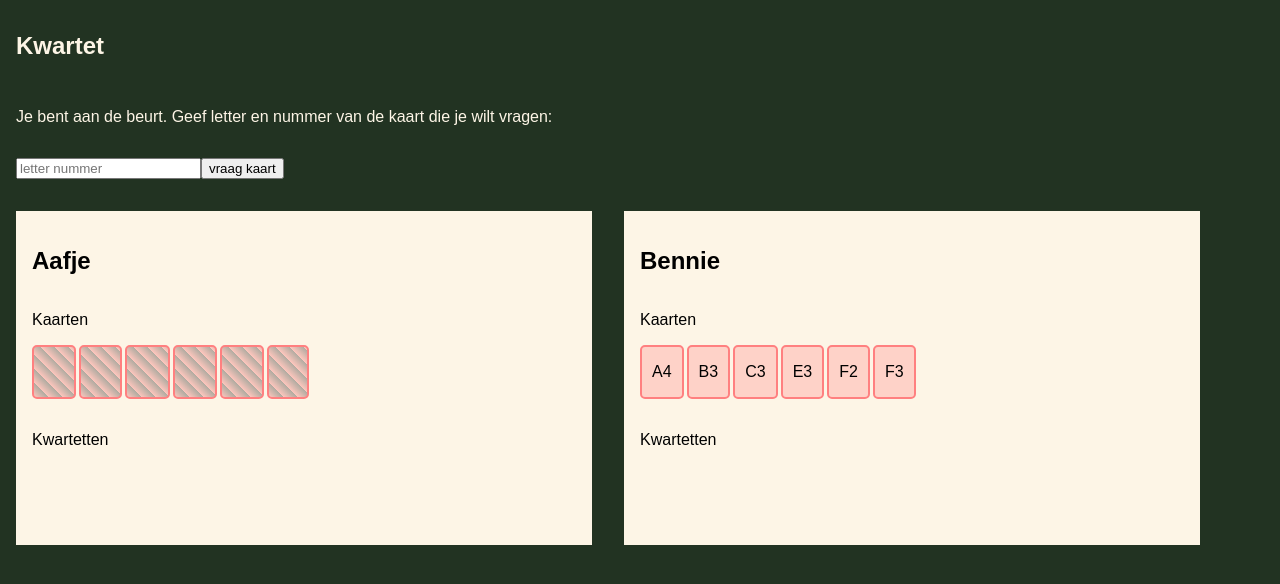
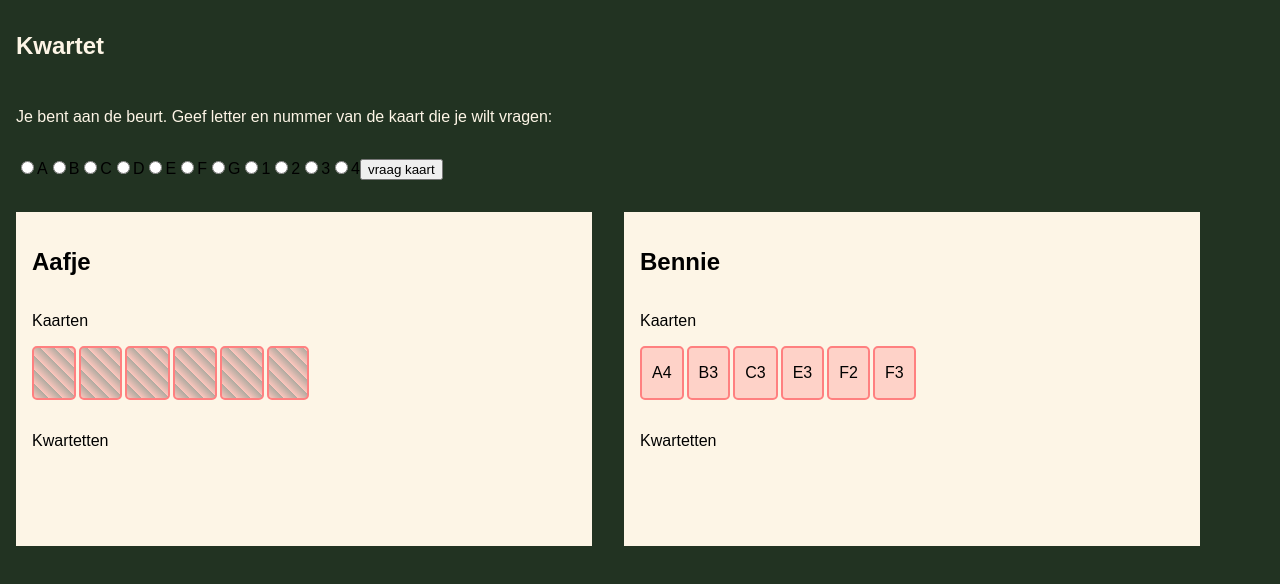
Before and after one commit to smilingkite/kwartet-react-functional, a React (Create React App) app: page / in a window 1280 px wide. Shown: the top 584 px of the page. Built offline with nearby package versions, Linux system fonts and the light colour scheme.

Commit message:
WIP -replace textual submit with form

```diff
--- a/src/components/Interface.js
+++ b/src/components/Interface.js
@@ -3,18 +3,41 @@ var React = require('react');
 
 const Interface = ({onNewCard=f=>f}) => {
   let _kaart;
+  const letters = ["A", "B", "C", "D", "E", "F", "G"]
+
   const submit = e => {
     e.preventDefault();
-    onNewCard(_kaart.value);
-    _kaart.value = '';
-    _kaart.focus();
+    let kaart = _kaart.letters.value + _kaart.cijfers.value
+    onNewCard(kaart);
+    // _kaart.value = '';
+
+    // _kaart.focus();
+    console.log(kaart)
   };
+  const handleChange = e => {
+    // let name = e.target.name
+    _kaart[e.target.name]= e.target.value;
+    // console.log(_kaart.letters.value , _kaart.cijfers.value)
+  };
+
+
   return (
     <div className="interface">
-      <form onSubmit={submit}>
-        <input ref={input => _kaart = input}
-          type="text"
-          placeholder="letter nummer" required />
+      <form onSubmit={submit}  ref={input => _kaart = input}>
+        {letters.map((letter, i) =>
+        <label key={i}>
+          <input type="radio" name ="letters" value={letter} onChange={handleChange}/>
+            {letter}
+        </label>
+        )}
+        { [1,2,3,4].map((cijfer, j) =>
+          <label key={j*10}>
+            <input type="radio" name="cijfers" value={cijfer} onChange={handleChange}/>
+            {cijfer}
+          </label>)
+
+        }
+
         <button>vraag kaart</button>
       </form>
     </div>
```
